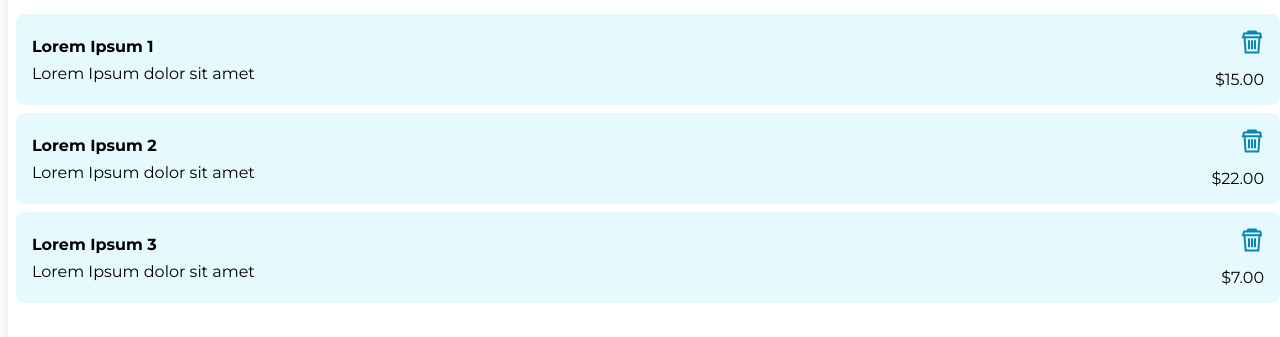
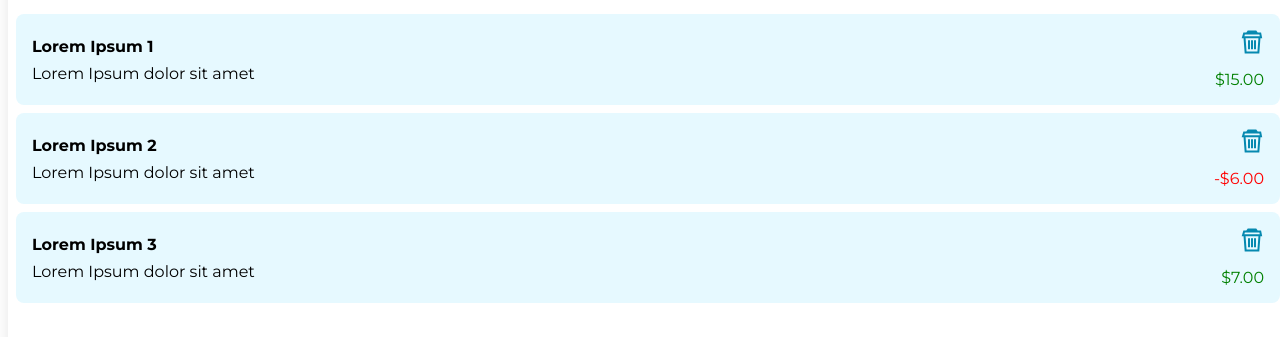
Before and after one commit to laviku/vuejs-fundamentos, a Vue app: page / in a window 1280 px wide. Both pictures are taken after a click on the element 648 px from the left and 758 px from the top of the page. Shown: the part 233-570 px from the top of the page. Built offline with nearby package versions, Linux system fonts and the light colour scheme.

Commit message:
format negative/positive values

```diff
--- a/src/components/HomePage.vue
+++ b/src/components/HomePage.vue
@@ -44,7 +44,7 @@ export default {
           id: 2,
           title: "Lorem Ipsum 2",
           description: "Lorem Ipsum dolor sit amet",
-          amount: 22,
+          amount: -6,
         },
         {
           id: 3,
--- a/src/components/Movements/Movement.vue
+++ b/src/components/Movements/Movement.vue
@@ -6,7 +6,9 @@
     </div>
     <div class="action">
       <img src="@/assets/trash-icon.svg" alt="Borrar" @click="remove" />
-      <p>{{ amountCurrency }}</p>
+      <p :class="{ red: isNegative, green: !isNegative }">
+        {{ amountCurrency }}
+      </p>
     </div>
   </div>
 </template>
@@ -37,6 +39,8 @@ const props = defineProps({
 const { id, title, description, amount } = toRefs(props);
 
 const amountCurrency = computed(() => currencyFormatter.format(amount.value));
+
+const isNegative = computed(() => amount.value < 0);
 
 const emit = defineEmits(["remove"]);
 
```
